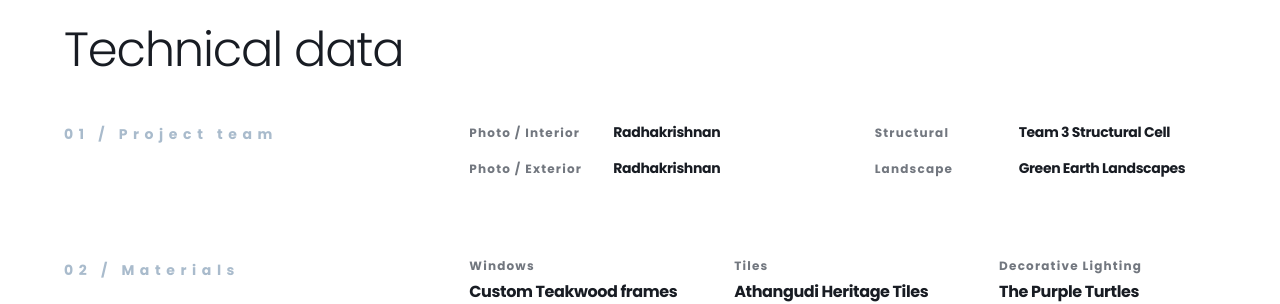
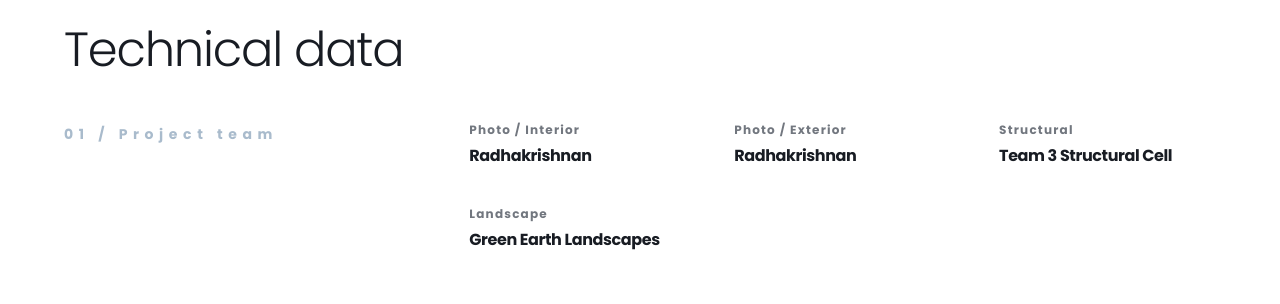
Before and after one commit to Keerthu7/Team3New, a Next.js app: page /projects/1 in a window 1280 px wide. Shown: the part 2860-3164 px from the top of the page. Built offline with nearby package versions, Linux system fonts and the light colour scheme; no server answers; the database is empty.

Commit message:
Update project team layout to match materials grid

```diff
--- a/components/project-normal-layout.tsx
+++ b/components/project-normal-layout.tsx
@@ -152,23 +152,13 @@ export default function ProjectNormalLayout({ project }: ProjectNormalLayoutProp
                   <div className="lg:col-span-4">
                      <span className="text-sm font-bold text-[#28557F] opacity-40 tracking-[0.4em]">01 / Project team</span>
                   </div>
-                  <div className="lg:col-span-8 grid grid-cols-1 md:grid-cols-2 gap-x-16 gap-y-6">
-                     <div className="space-y-4">
-                        {project.technicalDetails.photoCredits.map((p: any, idx: number) => (
-                          <div key={idx} className="flex gap-4 items-baseline">
-                            <span className="w-32 text-xs font-bold text-[#72777f] tracking-widest flex-shrink-0">Photo / {p.label}</span>
-                            <span className="text-sm font-bold text-[#181c23] tracking-tight">{p.value}</span>
-                          </div>
-                        ))}
-                     </div>
-                     <div className="space-y-4">
-                        {project.technicalDetails.contributors.map((c: any, idx: number) => (
-                          <div key={idx} className="flex gap-4 items-baseline">
-                            <span className="w-32 text-xs font-bold text-[#72777f] tracking-widest flex-shrink-0">{c.label}</span>
-                            <span className="text-sm font-bold text-[#181c23] tracking-tight">{c.value}</span>
-                          </div>
-                        ))}
-                     </div>
+                  <div className="lg:col-span-8 grid grid-cols-1 md:grid-cols-2 lg:grid-cols-3 gap-x-12 gap-y-10">
+                     {[...(project.technicalDetails?.photoCredits || []).map((p: any) => ({ ...p, label: `Photo / ${p.label}` })), ...(project.technicalDetails?.contributors || [])].map((c: any, idx: number) => (
+                       <div key={idx} className="flex flex-col gap-2 transition-transform hover:translate-x-1">
+                         <span className="text-xs font-bold text-[#72777f] tracking-widest">{c.label}</span>
+                         <span className="text-base font-bold text-[#181c23] tracking-tight leading-tight">{c.value}</span>
+                       </div>
+                     ))}
                   </div>
                </div>
 
```
